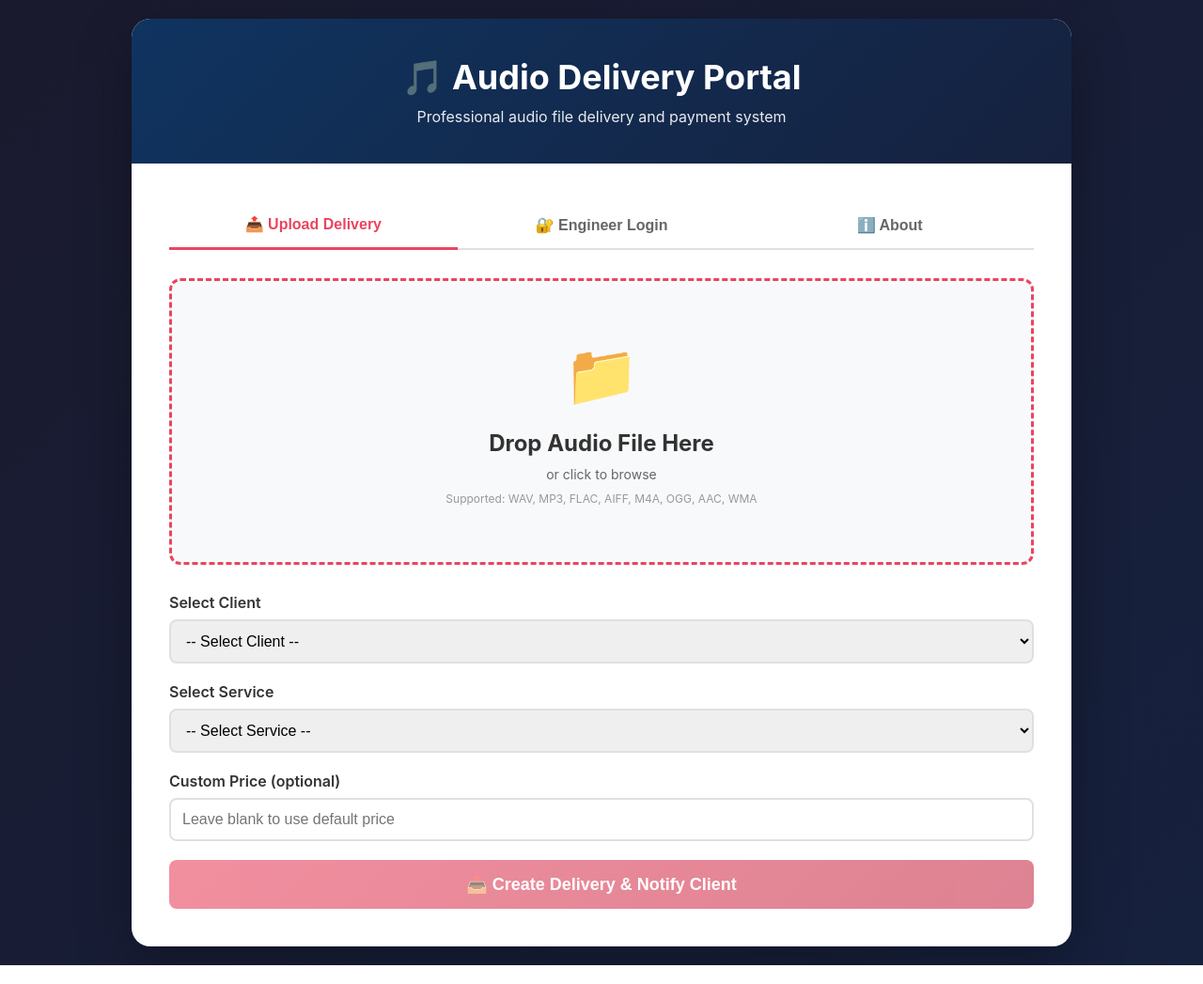
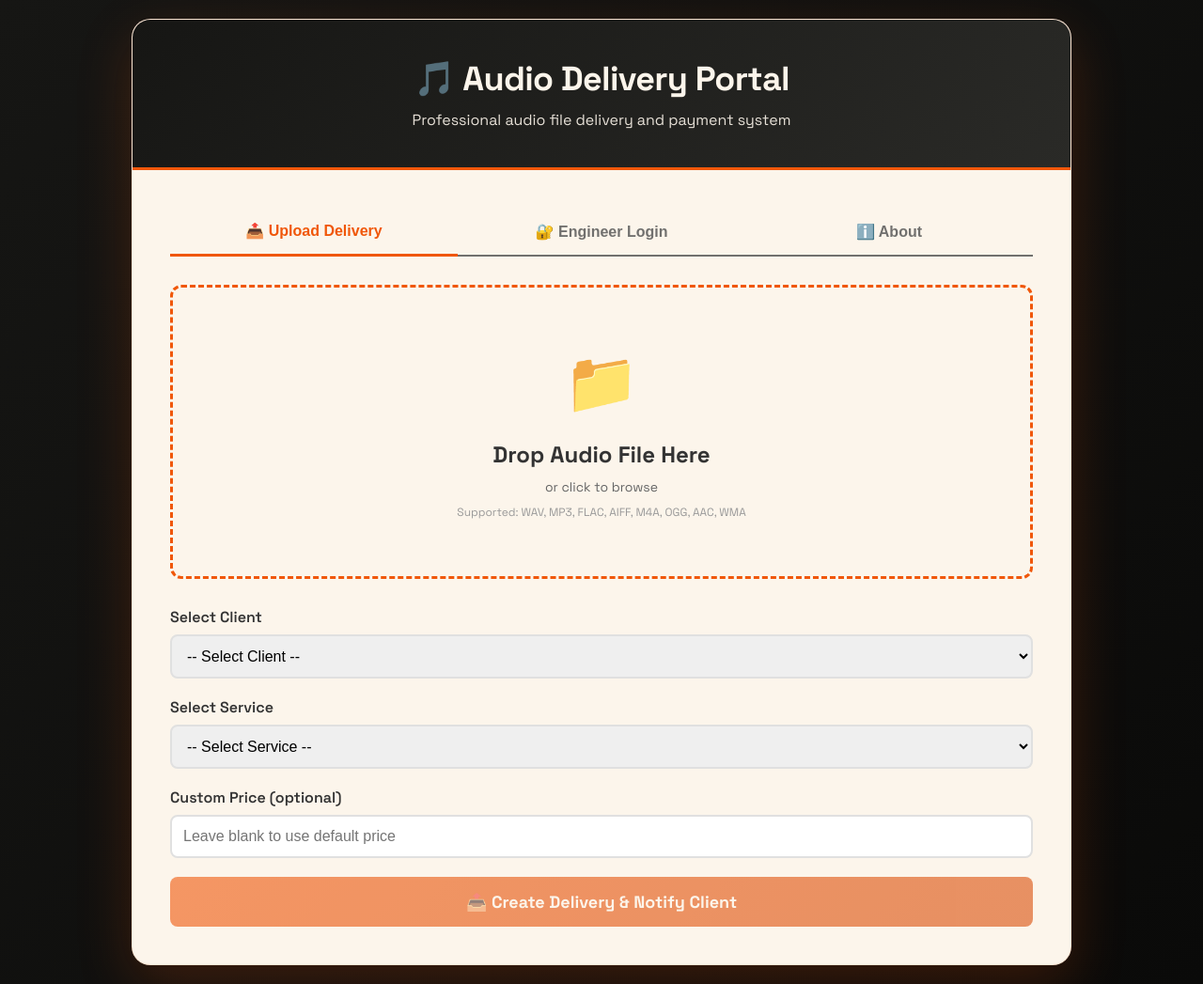
Before and after one commit to trentbecknell/audomte, a FastAPI app: page / in a window 1280 px wide. Shown: the whole page at 94% size. Run offline with FastAPI, Linux system fonts and the light colour scheme; data comes from the database, SQL or seed files in the repository.

Commit message:
Rebrand with correct colors and modern font
- Updated brand colors from red/blue to orange/black/cream/gray
- Added Space Grotesk font for modern, tech aesthetic
- Applied new palette across all templates:
  * landing.html: Orange accents, black/cream backgrounds
  * delivery.html: Consistent orange/black/cream theme
  * docs/index.html: Marketing page with new brand
- Updated BRAND_COLORS.md documentation
- Colors extracted from actual logo files using Python PIL

```diff
--- a/alioop-microservice-prototype/templates/landing.html
+++ b/alioop-microservice-prototype/templates/landing.html
@@ -4,6 +4,9 @@
     <meta charset="UTF-8">
     <meta name="viewport" content="width=device-width, initial-scale=1.0">
     <title>Audio Delivery Portal - Engineer Login</title>
+    <link rel="preconnect" href="https://fonts.googleapis.com">
+    <link rel="preconnect" href="https://fonts.gstatic.com" crossorigin>
+    <link href="https://fonts.googleapis.com/css2?family=Space+Grotesk:wght@400;500;600;700&display=swap" rel="stylesheet">
     <style>
         * {
             margin: 0;
@@ -12,8 +15,8 @@
         }
 
         body {
-            font-family: -apple-system, BlinkMacSystemFont, 'Segoe UI', Roboto, Oxygen, Ubuntu, sans-serif;
-            background: linear-gradient(135deg, #1a1a2e 0%, #16213e 100%);
+            font-family: 'Space Grotesk', -apple-system, BlinkMacSystemFont, 'Segoe UI', sans-serif;
+            background: linear-gradient(135deg, #161614 0%, #0a0a09 100%);
             min-height: 100vh;
             display: flex;
             align-items: center;
@@ -22,30 +25,34 @@
         }
 
         .container {
-            background: white;
+            background: #fcf5eb;
             border-radius: 20px;
-            box-shadow: 0 20px 60px rgba(0,0,0,0.3);
+            box-shadow: 0 20px 60px rgba(240, 87, 9, 0.2);
             max-width: 1000px;
             width: 100%;
             overflow: hidden;
+            border: 1px solid rgba(240, 87, 9, 0.1);
         }
 
         .header {
-            background: linear-gradient(135deg, #0f3460 0%, #16213e 100%);
-            color: white;
+            background: linear-gradient(135deg, #161614 0%, #2a2a27 100%);
+            color: #fcf5eb;
             padding: 40px;
             text-align: center;
+            border-bottom: 3px solid #f05709;
         }
 
         .header h1 {
             font-size: 36px;
             margin-bottom: 10px;
             font-weight: 700;
+            letter-spacing: -0.02em;
         }
 
         .header p {
             font-size: 16px;
             opacity: 0.9;
+            color: #fcf5eb;
         }
 
         .content {
@@ -54,7 +61,7 @@
 
         .tabs {
             display: flex;
-            border-bottom: 2px solid #e0e0e0;
+            border-bottom: 2px solid #71706e;
             margin-bottom: 30px;
         }
 
@@ -67,18 +74,18 @@
             background: none;
             font-size: 16px;
             font-weight: 600;
-            color: #666;
+            color: #71706e;
             transition: all 0.3s;
         }
 
         .tab.active {
-            color: #e94560;
-            border-bottom: 3px solid #e94560;
+            color: #f05709;
+            border-bottom: 3px solid #f05709;
             margin-bottom: -2px;
         }
 
         .tab:hover {
-            color: #e94560;
+            color: #f05709;
         }
 
         .tab-content {
@@ -96,20 +103,20 @@
         }
 
         .upload-zone {
-            border: 3px dashed #e94560;
+            border: 3px dashed #f05709;
             border-radius: 12px;
             padding: 60px 40px;
             text-align: center;
             cursor: pointer;
             transition: all 0.3s;
-            background: #f8f9fa;
+            background: #fcf5eb;
             margin-bottom: 30px;
         }
 
         .upload-zone:hover,
         .upload-zone.dragover {
-            background: #fff5f7;
-            border-color: #c7304a;
+            background: #fff9f0;
+            border-color: #d94d08;
             transform: scale(1.02);
         }
 
@@ -157,7 +164,7 @@
         .form-group select:focus,
         .form-group input:focus {
             outline: none;
-            border-color: #e94560;
+            border-color: #f05709;
         }
 
         .btn {
@@ -169,16 +176,17 @@
             font-weight: bold;
             cursor: pointer;
             transition: all 0.3s;
+            font-family: 'Space Grotesk', sans-serif;
         }
 
         .btn-primary {
-            background: linear-gradient(135deg, #e94560 0%, #c7304a 100%);
-            color: white;
+            background: linear-gradient(135deg, #f05709 0%, #d94d08 100%);
+            color: #fcf5eb;
         }
 
         .btn-primary:hover {
             transform: translateY(-2px);
-            box-shadow: 0 5px 15px rgba(233, 69, 96, 0.4);
+            box-shadow: 0 5px 15px rgba(240, 87, 9, 0.4);
         }
 
         .btn-primary:disabled {
@@ -242,7 +250,7 @@
 
         .progress-bar {
             height: 100%;
-            background: linear-gradient(90deg, #e94560 0%, #c7304a 100%);
+            background: linear-gradient(90deg, #f05709 0%, #d94d08 100%);
             width: 0%;
             transition: width 0.3s;
         }
@@ -294,7 +302,7 @@
         .stat-card .number {
             font-size: 32px;
             font-weight: bold;
-            color: #e94560;
+            color: #f05709;
             margin-bottom: 5px;
         }
 
```
Also changed, not shown: alioop-microservice-prototype/templates/delivery.html (+7 -4 lines), docs/index.html (+11 -8 lines).
